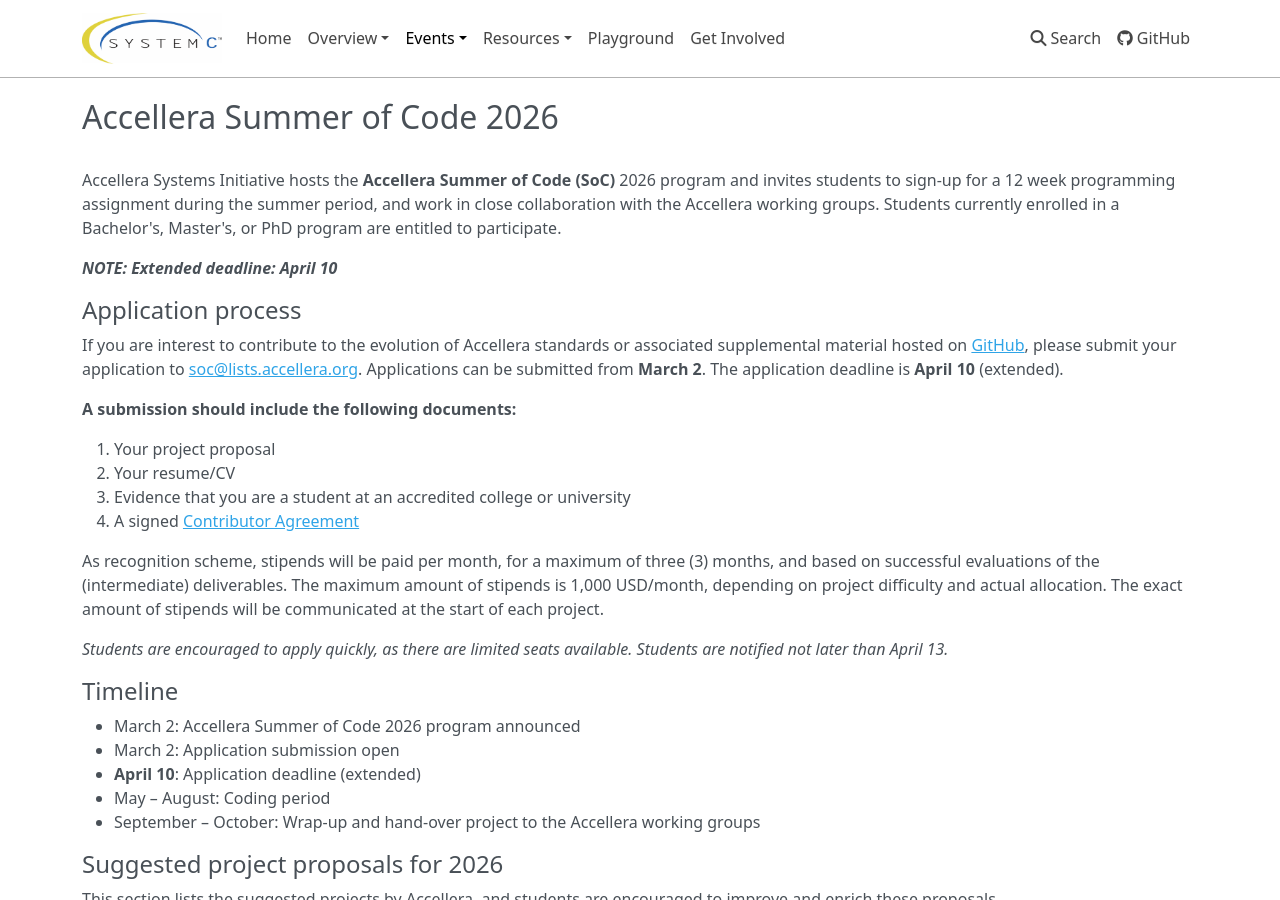
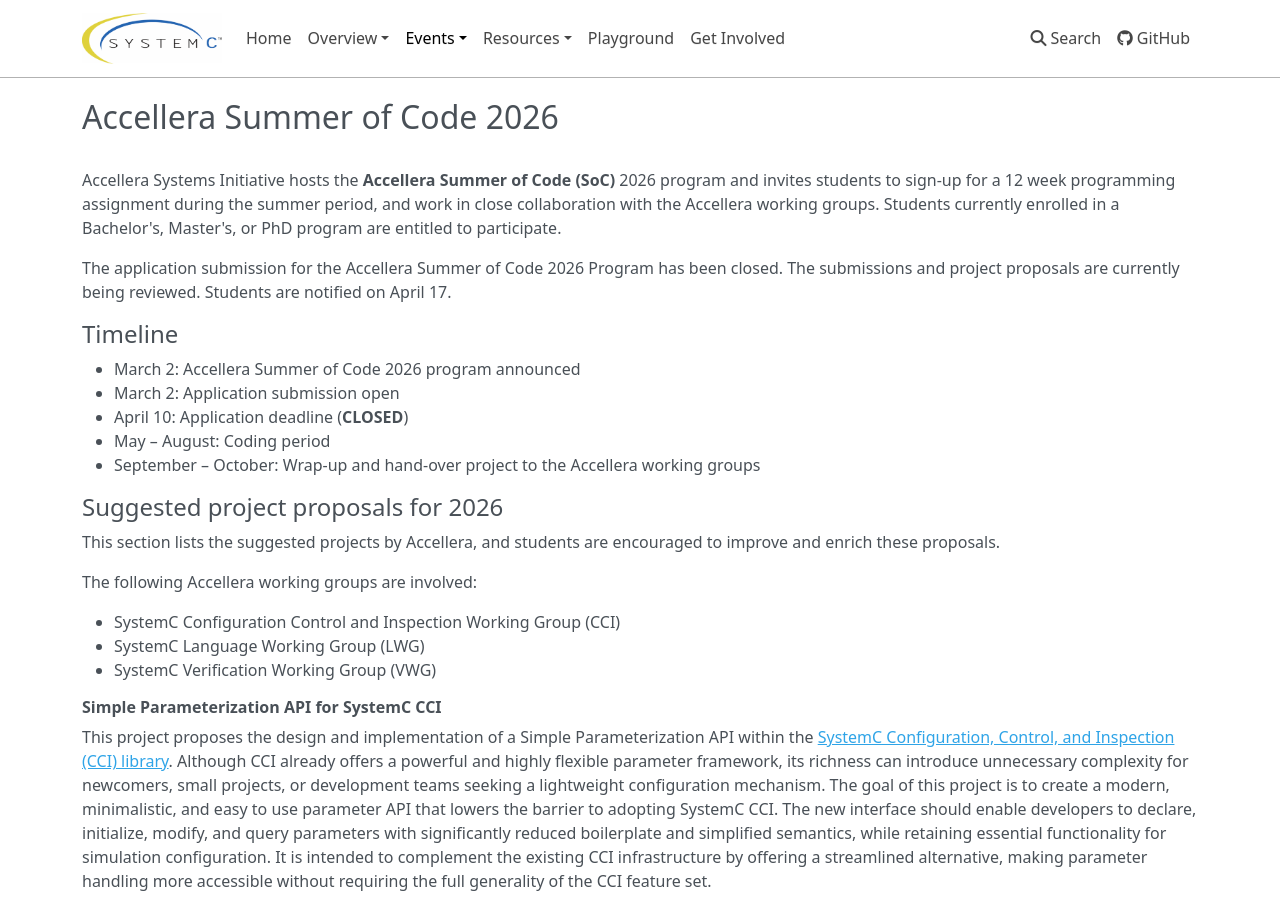
Before and after one commit to accellera-official/systemc.org, an MkDocs documentation site: the page built from docs/events/asoc2026.md, in a window 1280 px wide and 900 px high. Built offline with MkDocs 1.6.1, drawn with Linux system fonts in a browser that asks for light colours; nearby versions of some CDN libraries.

Commit message:
update ASoC

```diff
--- a/docs/events/asoc2026.md
+++ b/docs/events/asoc2026.md
@@ -4,12 +4,13 @@
 <br>
 Accellera Systems Initiative hosts the **Accellera Summer of Code (SoC)** 2026 program and invites students to sign-up for a 12 week programming assignment during the summer period, and work in close collaboration with the Accellera working groups. Students currently enrolled in a Bachelor's, Master's, or PhD program are entitled to participate.
 
+<!--
 ***NOTE: Extended deadline: April 10***
+-->
+
+The application submission for the Accellera Summer of Code 2026 Program has been closed. The submissions and project proposals are currently being reviewed. Students are notified on April 17.
 
 <!--
-The SystemC Summer of Code 2025 Program will start soon! Applicants have been selected and the project proposals are currently being reviewed.
--->
-
 ## Application process
 
 If you are interest to contribute to the evolution of Accellera standards or associated supplemental material hosted on [GitHub](https://github.com/accellera-official/), please submit your application to [soc@lists.accellera.org](mailto:soc@lists.accellera.org). Applications can be submitted from **March 2**. The application deadline is **April 10** (extended).
@@ -24,12 +25,13 @@
 As recognition scheme, stipends will be paid per month, for a maximum of three (3) months, and based on successful evaluations of the (intermediate) deliverables. The maximum amount of stipends is 1,000 USD/month, depending on project difficulty and actual allocation. The exact amount of stipends will be communicated at the start of each project.
 
 *Students are encouraged to apply quickly, as there are limited seats available. Students are notified not later than April 13.*
+-->
 
 ## Timeline
 
  * March 2: Accellera Summer of Code 2026 program announced
  * March 2: Application submission open
- * **April 10**: Application deadline (extended)
+ * April 10: Application deadline (**CLOSED**)
  * May – August: Coding period
  * September – October: Wrap-up and hand-over project to the Accellera working groups
 
--- a/mkdocs.yml
+++ b/mkdocs.yml
@@ -23,7 +23,7 @@
 #- Documentation:
 #    - SystemC: docs/systemc/documentation.md
 - Events:
-    - Accellera Summer of Code: events/asoc2026.md
+    - Accellera Summer of Code 2026: events/asoc2026.md
     - SystemC Events: events/scevents.md
     - SystemC Call for Presentations: events/cfp.md
     - SystemC Sprint - April 2026: events/sprint202604.md
```
Also changed, not shown: docs/index.md (+2 -4 lines).
